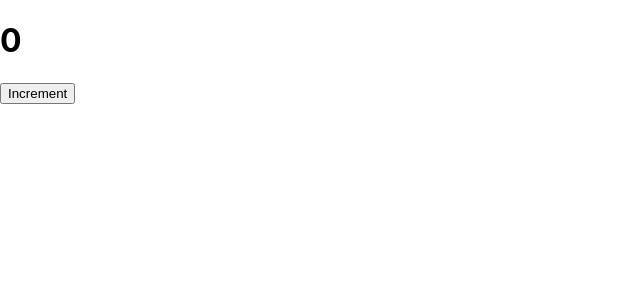
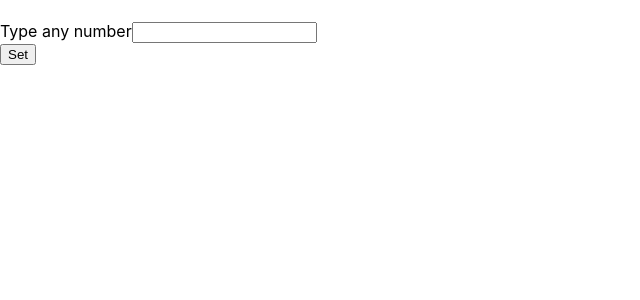
Before and after one commit to ArjunVaidy/react-test-tut, a React (Create React App) app: page / in a window 1280 px wide. Shown: the top 300 px of the page, without its empty margins (0-640 px from the left). Built offline with nearby package versions, Linux system fonts and the light colour scheme.

Commit message:
keyboard events

```diff
--- a/src/App.js
+++ b/src/App.js
@@ -1,6 +1,7 @@
 import Findby from "./components/FindByQuery/Findby";
 import GetAll from "./components/GetAllByQuery/GetAll";
 import Getby from "./components/GetByQuery/Getby";
+import InputField from "./components/KeyboardInteractions/InputField";
 import Counter from "./components/Pointerinteraction.js/Counter";
 import Queryby from "./components/QueryBy/Queryby";
 
@@ -10,8 +11,9 @@ function App() {
       {/* <Queryby />
       <Getby />
       <GetAll />
-      <Findby /> */}
-      <Counter />
+      <Findby />
+      <Counter /> */}
+      <InputField />
     </div>
   );
 }
--- /dev/null
+++ b/src/components/KeyboardInteractions/InputField.js
@@ -0,0 +1,27 @@
+import React, { useState } from 'react'
+
+const InputField = () => {
+  const [num,setNum] = useState(0);
+  const [header,setHeader] = useState(null);
+  return (
+    <>
+    <h1>{header}</h1>
+    <div>
+        <label htmlFor='keyboard'>Type any number</label>
+        <input
+            type='number'
+            id='keyboard'
+            onChange={(e) => setNum(e.target.value)}
+            />
+    </div>
+    <div>
+        <button
+            onClick={() => setHeader(`Rs.${num}`)}>
+         Set
+        </button>
+    </div>
+    </>
+  )
+}
+
+export default InputField
```
Also changed, not shown: 1 other file (tests, documents, lock files or other folders).
